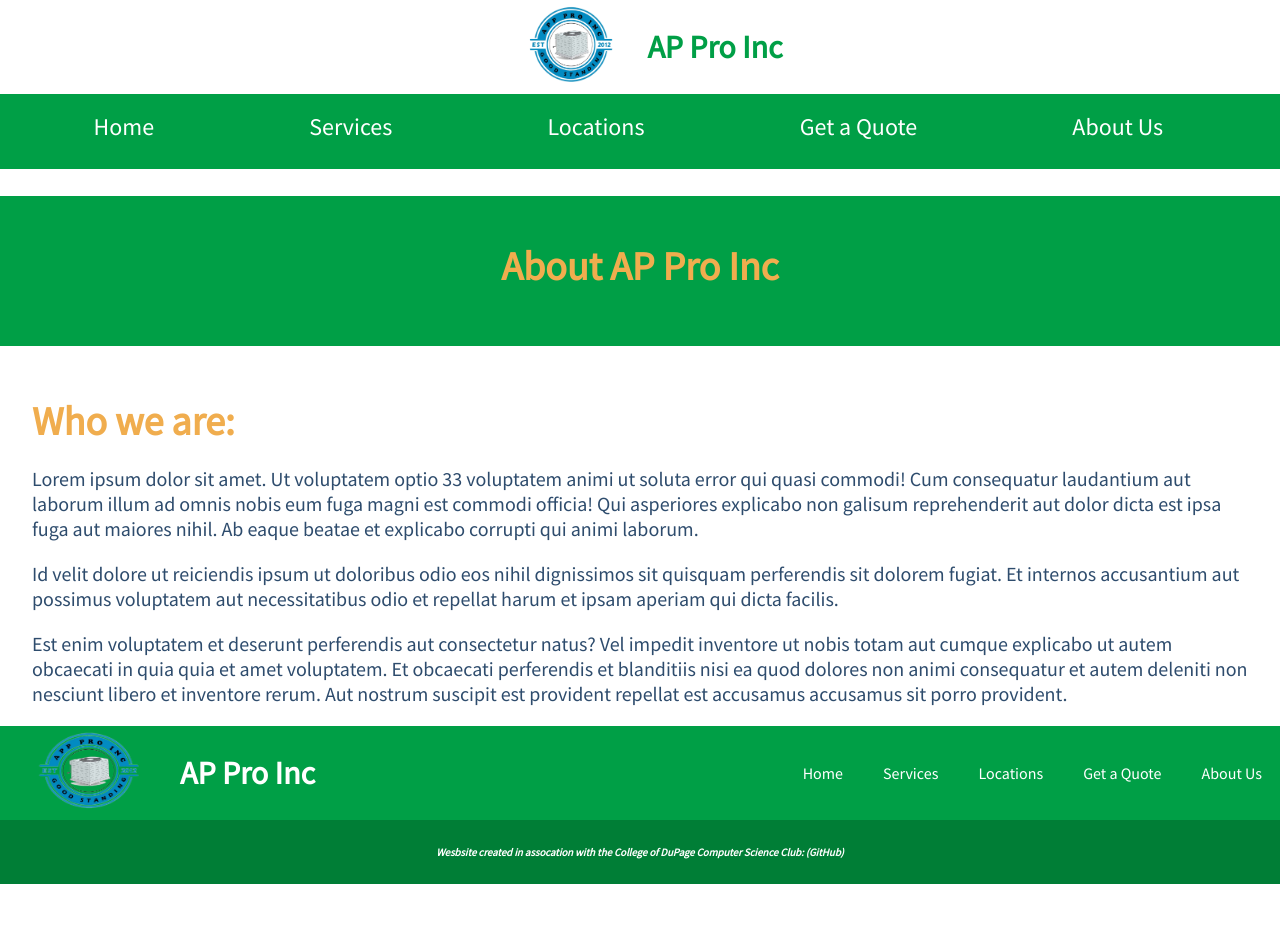
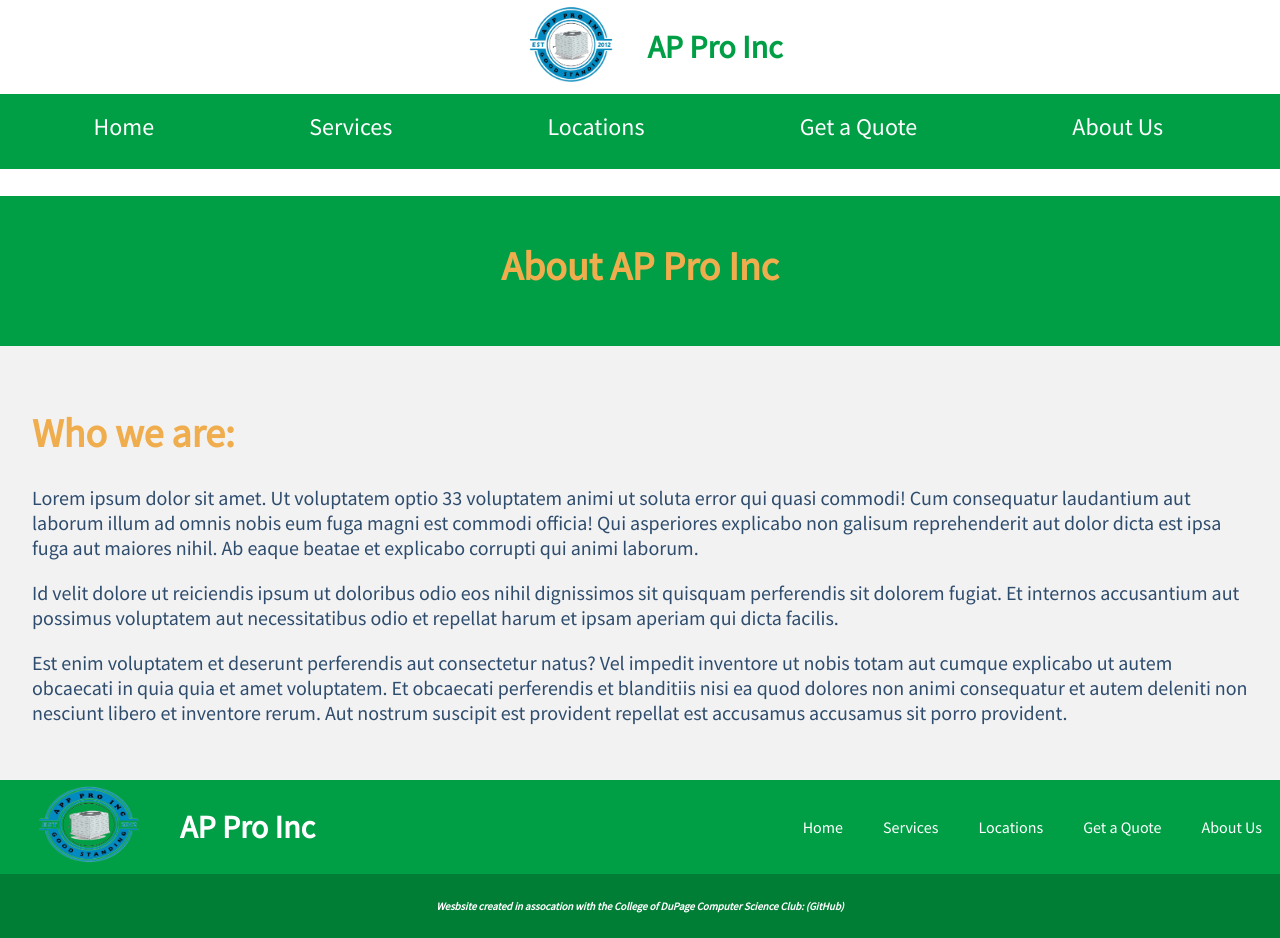
Before and after one commit to cod-cs-club/AC-Website, a Next.js app: page /aboutUs in a window 1280 px wide. Before the commit the page ends 884 px from the top, so only its background shows below. Built offline with nearby package versions, Linux system fonts and the light colour scheme.

Commit message:
background color change

```diff
--- a/src/pages/Quote.jsx
+++ b/src/pages/Quote.jsx
@@ -39,6 +39,7 @@
       <div id="quote-banner">
         <h1>Get a Quote</h1>
       </div>
+      <div id="form-container">
        <form>
         <fieldset>
           <div>
@@ -66,6 +67,7 @@
           </div>
         </fieldset>
       </form>
+      </div>
     </>
   )
 }
--- a/src/styles/aboutUsStyles.scss
+++ b/src/styles/aboutUsStyles.scss
@@ -15,9 +15,10 @@
 
 #aboutUsTextDiv{
     padding: 0 2rem;
+    background-color: #f2f2f2;
+    padding: 35px 32px;
 
     h1 {
-        margin: 50px 0 0 0;
         color: #F0AD4E;
         font-size: 250%;
     }
--- a/src/styles/locationStyles.scss
+++ b/src/styles/locationStyles.scss
@@ -15,7 +15,7 @@
 .mapContainer {
    display:flex;
    flex-direction: column;
-   background-color: #ffffff;
+   background-color: #f2f2f2;
 
    .location-page-header {
       background-color:transparent;
--- a/src/styles/quoteStyles.scss
+++ b/src/styles/quoteStyles.scss
@@ -13,10 +13,15 @@
     }
 }
 
+
+#form-container {
+    background-color: #f2f2f2;
+    padding: 50px 0 50px 0;
+
     form {
         background-color: #F0AD4E;
         width: 30%;
-    margin: 50px auto 3em auto;
+        margin: 0 auto;
         padding: 2em;
         border-radius: 15px;
 
@@ -87,3 +92,4 @@
           width: 90%;
         }
       }
+}
```
Lines whose indentation alone changed are shown as unchanged.
